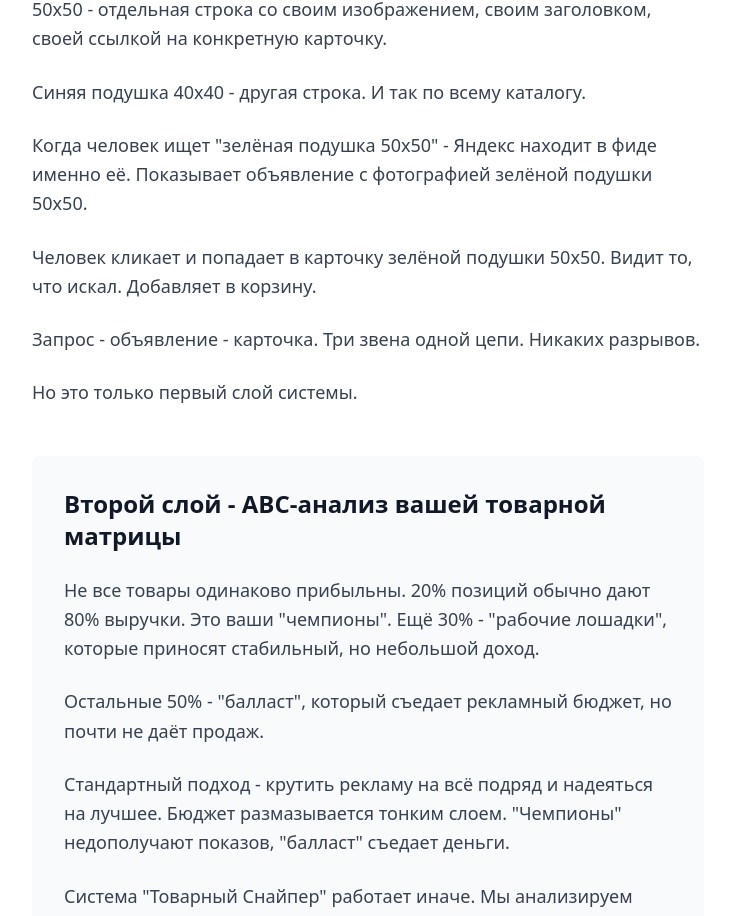
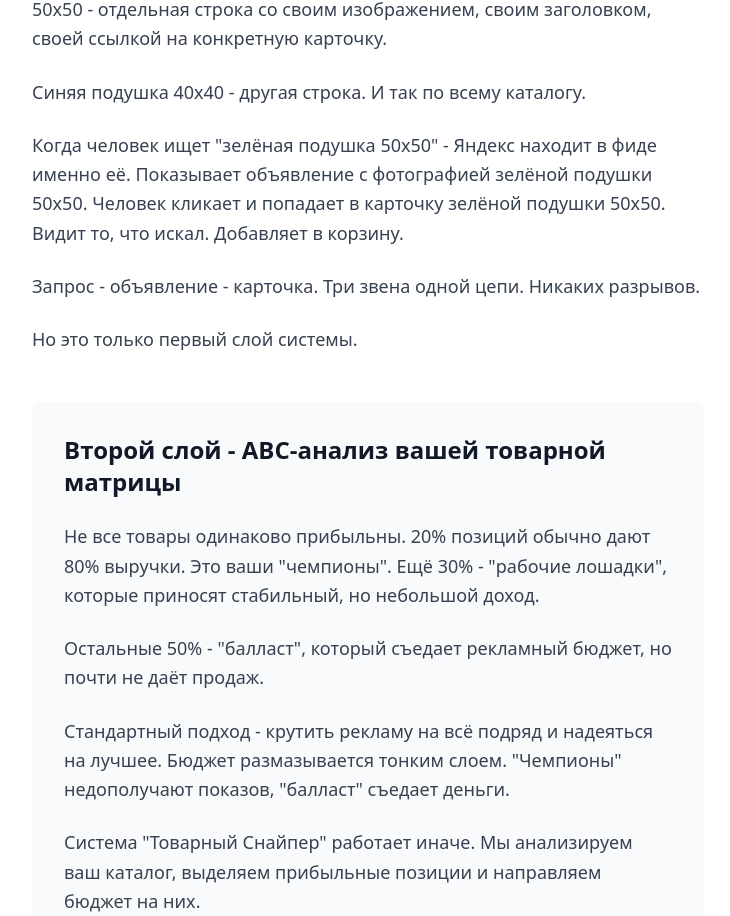
Before and after one commit to pr-poehali-dev/plain-text-project, a React (Vite) app: page / in a window 1280 px wide. Shown: the part 6617-7533 px from the top of the page, without its empty margins (272-1002 px from the left). Built offline with nearby package versions, Linux system fonts and the light colour scheme.

Commit message:
Улучши релевантность поиска подушек

```diff
--- a/src/pages/Index.tsx
+++ b/src/pages/Index.tsx
@@ -259,10 +259,7 @@ const Index = () => {
             Синяя подушка 40х40 - другая строка. И так по всему каталогу.
           </p>
           <p className="text-lg text-gray-700 leading-relaxed mb-6">
-            Когда человек ищет "зелёная подушка 50х50" - Яндекс находит в фиде именно её. Показывает объявление с фотографией зелёной подушки 50х50.
-          </p>
-          <p className="text-lg text-gray-700 leading-relaxed mb-6">
-            Человек кликает и попадает в карточку зелёной подушки 50х50. Видит то, что искал. Добавляет в корзину.
+            Когда человек ищет "зелёная подушка 50х50" - Яндекс находит в фиде именно её. Показывает объявление с фотографией зелёной подушки 50х50. Человек кликает и попадает в карточку зелёной подушки 50х50. Видит то, что искал. Добавляет в корзину.
           </p>
           <p className="text-lg text-gray-700 leading-relaxed mb-6">
             Запрос - объявление - карточка. Три звена одной цепи. Никаких разрывов.
```
